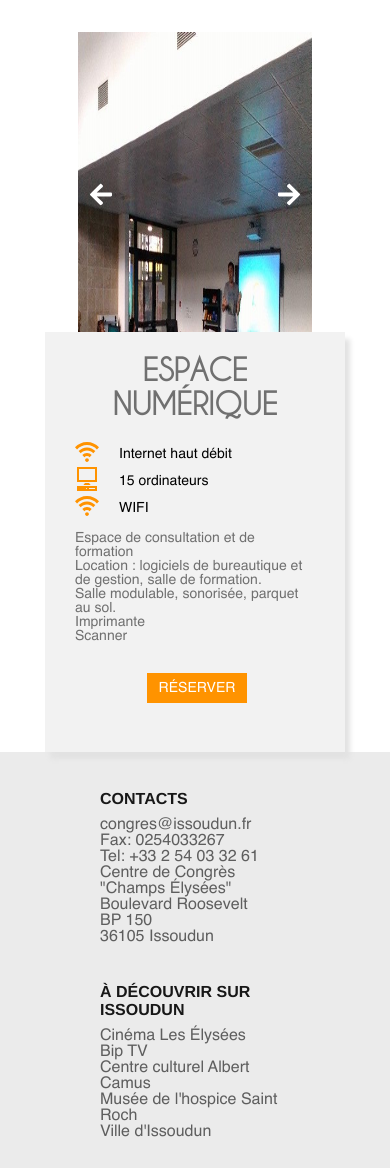
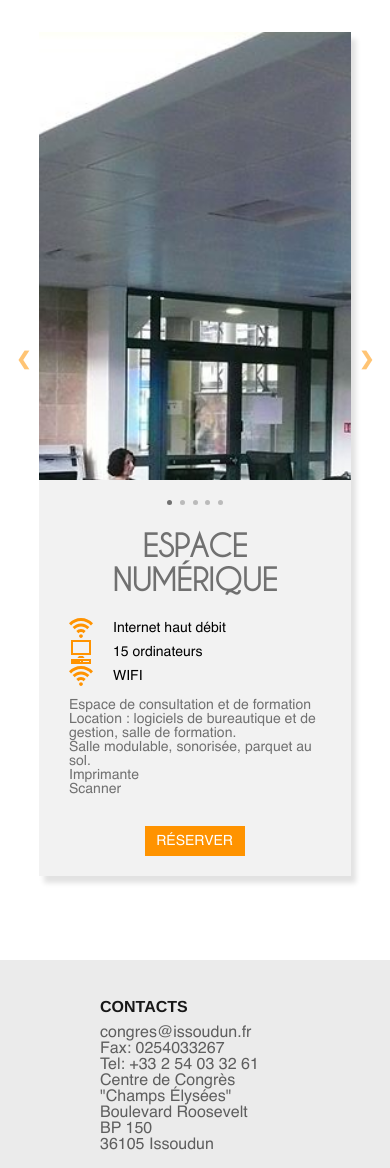
Before and after one commit to PESauvage/Project-Issoudun, a PHP site: page /pages/EspaceNumerique.html in a window 390 px wide. Shown: the part 68-1236 px from the top of the page. Run offline with PHP 8.4, Linux system fonts and the light colour scheme.

Commit message:
magnifique responsive

```diff
--- a/pages/EspaceNumerique.html
+++ b/pages/EspaceNumerique.html
@@ -40,19 +40,36 @@
       </nav>
     </header>
     <main class="container">
-      <div class="square"></div>
-      <div class="slider">
-        <div class="carousel-container">
-            <button id="prevBtn"></button>
-            <button id="nextBtn"></button>
-            <div class="carousel-slide">
-                <img src="../images/EspaceNumerique/epn3.jpg" id="lastClone" alt="Espace Numérique"> <!-- METTRE UNEDEUXIEME FOIS LA DERNIERE IMAGE ICI-->
-                <img src="../images/EspaceNumerique/epn1.jpg" alt="Espace Numérique">
-                <img src="../images/EspaceNumerique/epn2.jpg" alt="Espace Numérique">
-                <img src="../images/EspaceNumerique/epn3.jpg" alt="Espace Numérique"> <!-- Ne pas oublier de changer SRC enfonction de la position de ce fichier et du dossier de référence -->
-                <img src="../images/EspaceNumerique/epn1.jpg" id="firstClone" alt="Salle de reception"> <!-- METTRE UNEDEUXIEME FOIS LA PREMIERE IMAGE ICI-->
+      <div class="whole-card-container">
+          <div class="slideshow-container">
+              <div class="mySlides">
+                <img class="slider-img" src="../images/EspaceNumerique/epn.jpg" alt="EspaceNumeriqueImage">
               </div>
+              <div class="mySlides">
+                  <img class="slider-img" src="../images/EspaceNumerique/epn1.jpg" alt="EspaceNumeriqueImage">
                 </div>
+              <div class="mySlides">
+                  <img class="slider-img" src="../images/EspaceNumerique/epn2.jpg" alt="EspaceNumeriqueImage">
+                </div>
+              <div class="mySlides">
+                  <img class="slider-img" src="../images/EspaceNumerique/epn3.jpg" alt="EspaceNumeriqueImage">
+                </div>
+              <div class="mySlides">
+                  <img class="slider-img" src="../images/EspaceNumerique/epn1.jpg" alt="EspaceNumeriqueImage">
+                </div>
+
+              <a class="prev" onclick="plusSlides(-1)">&#10094;</a>
+              <a class="next" onclick="plusSlides(1)">&#10095;</a>
+
+            </div>
+            <br>
+
+            <div style="text-align:center">
+              <span class="dot" onclick="currentSlide(1)"></span>
+              <span class="dot" onclick="currentSlide(2)"></span>
+              <span class="dot" onclick="currentSlide(3)"></span>
+              <span class="dot" onclick="currentSlide(4)"></span>
+              <span class="dot" onclick="currentSlide(5)"></span>
             </div>
           <div class="presentation" id="epn">
             <div class="fiche">
@@ -114,6 +131,7 @@
               </div>
             </div>
           </div>
+      </div>
     </main>
     <footer>
       <div>
--- a/scripts/main.js
+++ b/scripts/main.js
@@ -5,6 +5,6 @@ const height = document.querySelector('.hero').offsetHeight
 console.log(height);
 
 scrollButton.addEventListener('click', () => window.scrollTo({
-	top: 600,
+	top: height,
 	behavior: 'smooth',
 }));
--- a/styles/footer.css
+++ b/styles/footer.css
@@ -89,8 +89,7 @@ footer h2 {
   }
 }
 
-
-@media screen and (max-width:700px) {
+@media screen and (max-width:768px) {
   footer {
     width: 100vw;
     height: 90vh;
--- a/styles/slider.css
+++ b/styles/slider.css
@@ -1,62 +1,121 @@
-*{
-    margin: 0px;
-    padding: 0px;
-    box-sizing: border-box;
+
+.mySlides {
+    display: none;
+    width: 100%;
+    height: 100%;
+    opacity: 0.5px;
+  }
+  img {
+    vertical-align: middle;
   }
 
-/* Slider *//* Slider *//* Slider *//* Slider *//* Slider *//* Slider *//* Slider *//* Slider *//* Slider *//* Slider *//* Slider *//* Slider */
-
-.carousel-container{
-    width: 100%;
-    overflow: hidden;
-    position: relative;
+  /* Slideshow container */
+  .slideshow-container {
+    max-width: 1000px;
+    margin: auto;
+    object-fit:cover;
   }
 
-.carousel-slide{
-    display: flex;
-    width: 100%;
-    height: 600px; /*HAUTEUR DU SLIDER*/
+  /* Next & previous buttons */
+  .prev,
+  .next {
+    cursor: pointer;
+    position: absolute;
+    top: 50%;
+    width: auto;
+    padding: 16px;
+    margin-top: -22px;
+    color: white;
+    font-weight: bold;
+    font-size: 18px;
+    transition: 0.6s ease;
+    border-radius: 0 3px 3px 0;
   }
 
-.carousel-slide img{
-    width: 100%;
-    height: 100%;
+  .prev{
+      position: absolute;
+      left: 0;
   }
 
-#prevBtn{
-    height: 25px;
-    width: 50px;
-    position: absolute;
-    top: 50%;
-    z-index: 10;
-    left: 5%;
-    cursor: pointer;
-    border: none;
-    background: url("../icons/left-arrow.svg") no-repeat left; /* Ne pas oublier de changer en fonction de la position de ce fichier et du dossier de référence */
+  /* Position the "next button" to the right */
+  .next {
+    right: 0;
+    border-radius: 3px 0 0 3px;
+
   }
 
-#nextBtn{
-    height: 25px;
-    width: 50px;
-    position: absolute;
-    top: 50%;
-    z-index: 10;
-    right: 5%;
-    cursor: pointer;
-    border: none;
-    background: url("../icons/right-arrow.svg") no-repeat right; /* Ne pas oublier de changer en fonction de la position de ce fichier et du dossier de référence */
+  /* On hover, add a black background color with a little bit see-through */
+  .prev:hover,
+  .next:hover {
+    background-color:#FF9300;
   }
 
-@media screen and (max-width:1050px){
-    .carousel-container{
-        height: 400px;
+  /* Number text (1/3 etc) */
+  .slider-img{
+    color: #f2f2f2;
+    font-size: 12px;
+    position: absolute;
+    top: 0;
+    width:100%;
+    height: 100%;
+    object-fit:cover;
+  }
+
+  /* The dots/bullets/indicators */
+  .dot {
+    cursor: pointer;
+    height: 15px;
+    width: 15px;
+    margin: 0 2px;
+    background-color: #bbb;
+    border-radius: 50%;
+    display: inline-block;
+    transition: background-color 0.6s ease;
+  }
+
+  .active,
+  .dot:hover {
+    background-color: #717171;
+  }
+
+
+
+  /* On smaller screens, decrease text size */
+  @media only screen and (max-width: 300px) {
+    .prev,
+    .next,
+    .text {
+      font-size: 11px;
     }
   }
 
-@media screen and (max-width:768px){
-    .carousel-container{
-        width: 100%;
-        height: 300px;
+
+
+@media screen and (max-width:768px) {
+    .slider-img{
+        color: #f2f2f2;
+        font-size: 12px;
+        position: static;
+        top: 0;
+        width:100%;
+        height:200%;
+        object-fit:cover;
+      }
+
+      .dot{
+          width: 5px;
+          height: 5px;
+      }
+
+      .next{
+        position: absolute;
+        right: 0;
+        color: #FFC474;
+      }
+
+      .prev{
+        position: absolute;
+        left: 0;
+        color: #FFC474;
       }
 }
-/* Slider END *//* Slider END *//* Slider END *//* Slider END *//* Slider END *//* Slider END *//* Slider END *//* Slider END */
--- a/styles/template.css
+++ b/styles/template.css
@@ -1,100 +1,102 @@
-.container{
+.container {
     align-items: center;
     margin: 0 auto;
     width: 1024px;
     display: flex;
 }
 
-h2{
+h2 {
     font-family: 'Caviar Dreams';
     font-size: 30px;
     text-align: center;
     color: #707070;
-
 }
 
-.square{
-    width: 100px;
-    height: 500px;
+.whole-card-container {
+    position: relative;
+    left: calc(50% - 40vw);
+    top: calc(50% - 35vh);
+    width: 80vw;
+    height: 70vh;
+    display: flex;
+    justify-content: center;
     background-color: #F2F2F2;
-    box-shadow: -5px 7px 5px 0px #E2E2E2;
+    box-shadow: 5px 7px 5px 0px #E2E2E2;
 }
 
-.slider{
-    width: 100%;
-    height: 100%;
+.whole-card-container .slideshow-container {
+    position: absolute;
+    left: 20px;
+    top: -20px;
+    bottom: -20px;
+    --width: 50vw;
+    width: var(--width);
+    height: 110%;
+    overflow: hidden;
+    align-items: center;
+    background: pink;
 }
 
-.slider img{
-    height: 100%;
-    width: 100%;
-}
-
-.presentation{
-    width: 50%;
-    height: 500px;
-    background-color: #F2F2F2;
+.whole-card-container .presentation {
+    position: absolute;
+    width: 30vw;
+    height: 80%;
+    top: 0px;
+    right: 0;
     flex-wrap: nowrap;
     padding-left: 30px;
     padding-right: 30px;
     justify-content: center;
     align-items: center;
-    box-shadow: 5px 7px 5px 0px #E2E2E2;
 }
 
-.fiches{
-    padding-top: 20px;
-    padding-bottom: 20px;
-    align-items: center;
-}
-
-.fiche h2{
+.fiche h2 {
     padding-top: 20px;
     padding-bottom: 20px;
 }
 
-.info{
+.info {
     padding-top: 20px;
     padding-bottom: 20px;
 }
 
-.specs{
+.specs {
     display: flex;
     flex-flow: column row;
     align-items: center;
 }
 
-.objects p{
+.objects p {
     margin-left: 20px;
 }
 
-.info{
+.info {
     padding-top: 10px;
     padding-bottom: 10px;
 }
 
-#sceneSize img{
+#sceneSize img {
     width: 24px;
     max-height: 40px;
 }
 
-#regle img{
+#regle img {
     width: 24px;
     max-height: 40px;
 }
 
-.info p{
+.info p {
     color: #707070;
     margin: 0 auto;
 }
 
-.info ul{
+.info ul {
     color: #707070;
     margin: 0 auto;
-    padding-left : 20px;
+    padding-left: 20px;
 }
 
-.button{
+.button {
     background-color: #FF9300;
     height: 30px;
     width: 100px;
@@ -103,12 +105,12 @@ h2{
     justify-content: center;
     align-items: center;
     text-align: center;
-    border-color:#FF9300;
+    border-color: #FF9300;
     display: flex;
     margin-left: 30%;
 }
 
-.button a{
+.button a {
     color: white;
     text-decoration: none;
     justify-content: center;
@@ -116,84 +118,95 @@ h2{
 }
 
 
-
-@media screen and (min-width:768px) and (max-width:1024px)
-{
-  .container{
-    width:768px;
+@media screen and (min-width:768px) and (max-width:1024px) {
+    .container {
+        width: 768px;
         flex-wrap: wrap;
         align-items: center;
         flex-direction: column;
     }
 
-  .square{
-      display: none;
+    .whole-card-container {
+        margin-bottom: 10vh;
     }
 
-  .slider{
-      width: 60%;
-      height: 60%;
-  }
-
-  .presentation{
-      width: 300px;
-      height: 550px;
-  }
-
-  #epn{
+    #epn {
         height: 420px;
     }
 
-  #amphi{
+    #amphi {
         height: 400px;
     }
 
-  #reu{
+    #reu {
         height: 400px;
     }
 
-  #hall{
+    #hall {
         height: 350px;
     }
 }
 
-
-@media screen and (max-width:768px)
-{
-  .container{
-    width:100%;
+@media screen and (max-width:768px) {
+    .container {
+        width: 100%;
         flex-wrap: wrap;
         align-items: center;
         flex-direction: column;
     }
 
-  .square{
-      display: none;
+    .whole-card-container {
+        position: static;
+        left: calc(50% - 40vw);
+        top: calc(50% - 35vh);
+        width: 80vw;
+        height: 100vh;
+        display: flex;
+        justify-content: center;
+        flex-direction: column;
+        background-color: #F2F2F2;
+        box-shadow: 5px 7px 5px 0px #E2E2E2;
+        margin-bottom: 10vh;
     }
 
-  .slider{
-      width: 60%;
-      height: 60%;
+    .whole-card-container .slideshow-container {
+        position: static;
+        left: 20px;
+        top: -20px;
+        bottom: -20px;
+        --width: 50vw;
+        width: 100%;
+        height: 100%;
+        overflow: hidden;
+        align-items: center;
     }
 
-  .presentation{
-      width: 300px;
-      height: 550px;
+    .whole-card-container .presentation {
+        position: static;
+        width: 100%;
+        height: 100%;
+        top: 0px;
+        right: 0;
+        flex-wrap: nowrap;
+        padding-left: 30px;
+        padding-right: 30px;
+        justify-content: center;
+        align-items: center;
     }
 
-  #epn{
+    #epn {
         height: 420px;
     }
 
-  #amphi{
+    #amphi {
         height: 400px;
     }
 
-  #reu{
+    #reu {
         height: 400px;
     }
 
-  #hall{
+    #hall {
         height: 350px;
     }
 }
```
Also changed, not shown: pages/HallDaccueil.html (+29 -14 lines), pages/SalleDeReception.html (+64 -28 lines), pages/SalleDeReunion.html (+30 -14 lines), pages/amphitheatre.html (+66 -28 lines), scripts/slider.js (+21 -35 lines). Lines whose indentation alone changed are shown as unchanged.
